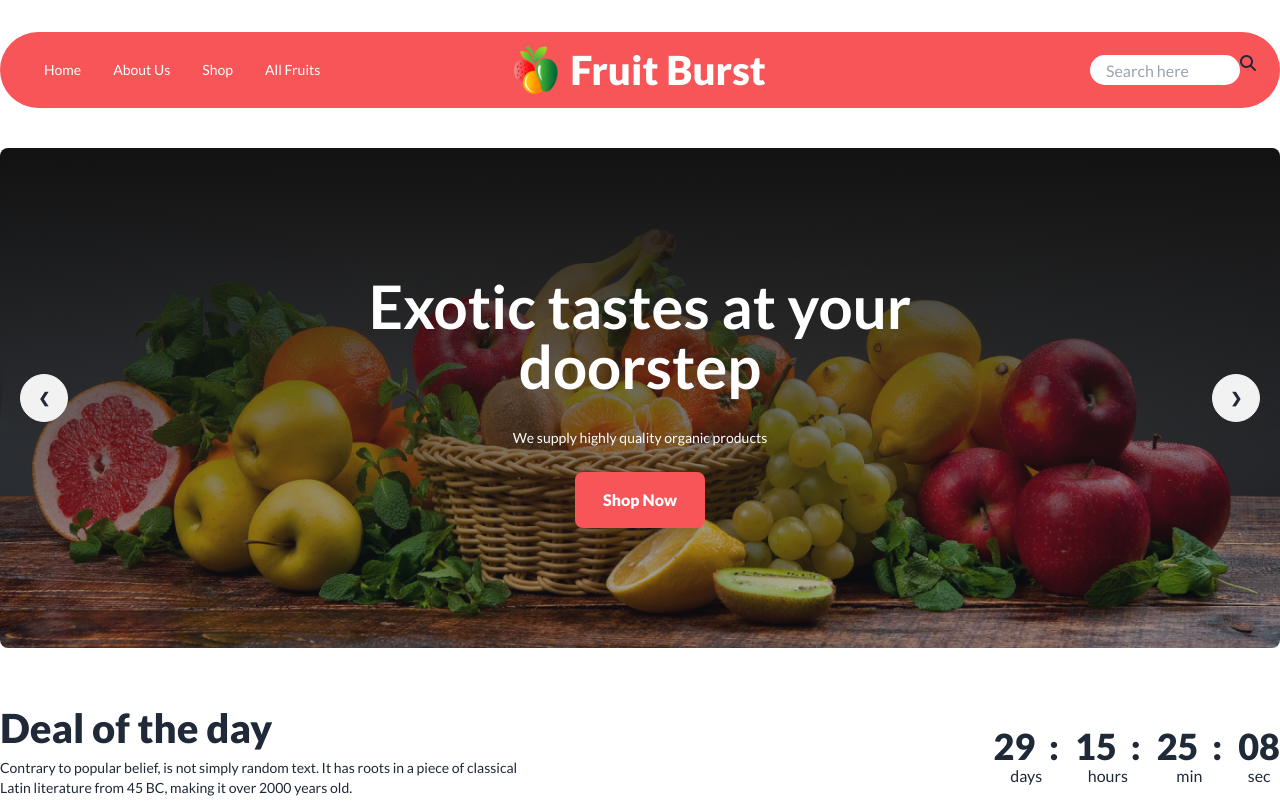
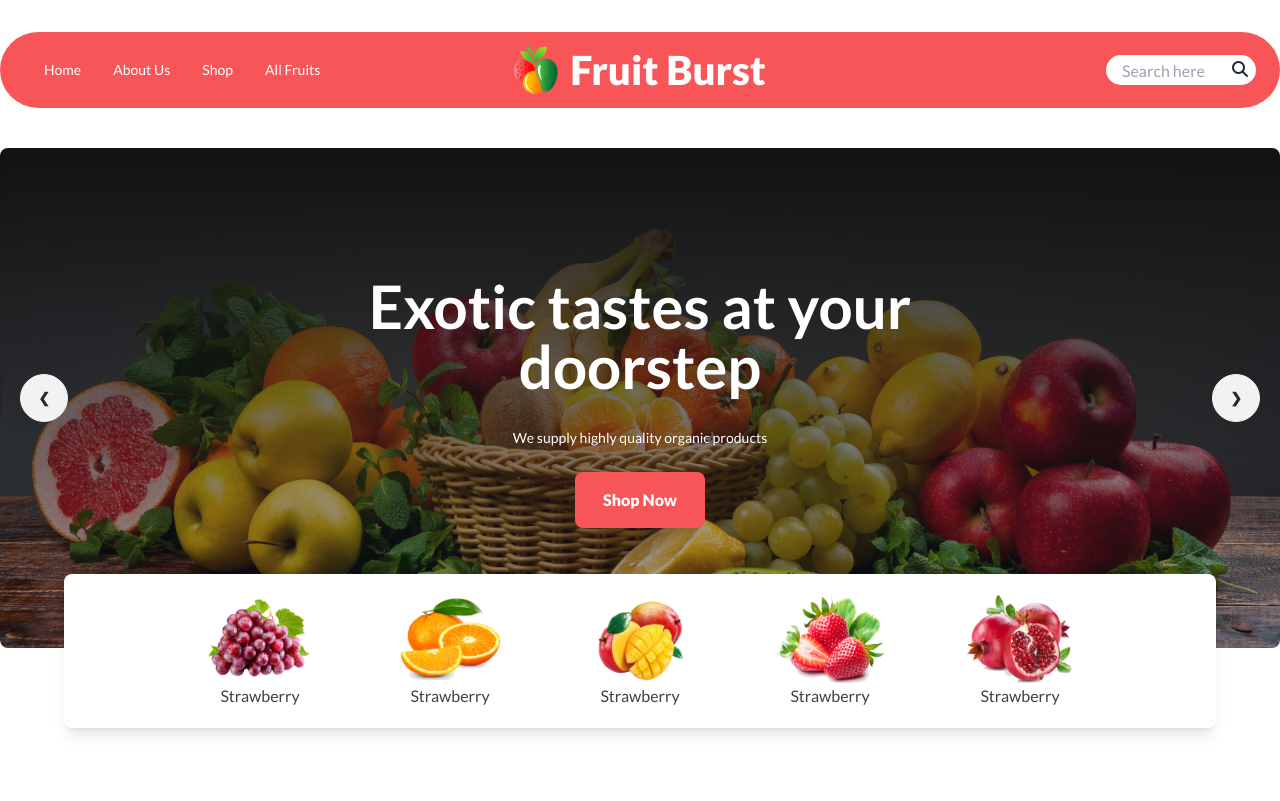
Before and after one commit to amitkumer051/fruit-brust-assignment-3, a plain HTML site: page index.html in a window 1280 px wide. Shown: the top 801 px of the page. Drawn offline with nearby package versions, Linux system fonts and the light colour scheme; grey boxes are pictures that could not be loaded.

Commit message:
added some topic

```diff
--- a/index.html
+++ b/index.html
@@ -73,15 +73,15 @@
           </div>
           <div class="navbar-end  hidden md:flex lg:flex">
             <input type="text" placeholder="Search here "
-              class="rounded-full input input-bordered input-primary  md:border lg:border-0 h-[30px] w-[150px]" />
-              <i class="fa-solid fa-magnifying-glass"></i>
+              class="rounded-full relative input input-bordered input-primary  md:border lg:border-0 h-[30px] w-[150px]" />
+              <i class="fa-solid fa-magnifying-glass absolute pr-2 pt-1.5"></i>
           </div>
         </div>
       </div>
     </nav>
  <!-- slider banner -->
     <section class="text-center container mx-auto lg:mt-10 p-5 lg:p-0 ">
-      <div class="container mx-auto ">
+      <div class="container mx-auto relative">
         <div class="carousel w-full h-[500px] rounded-lg">
           <div id="slide1" class="carousel-item relative w-full">
             <div class="mx-auto container">
@@ -135,7 +135,6 @@
                 <a href="#slide2" class="btn btn-circle">❮</a>
                 <a href="#slide4" class="btn btn-circle">❯</a>
               </div>
-
             </div>
           </div>
           <div id="slide4" class="carousel-item relative w-full">
@@ -158,12 +157,39 @@
           </div>
         </div>
       </div>
+
+      <div class=" mx-16 -mt-20  relative ">
+        <div class="  shadow-lg hidden lg:flex bg-white rounded-lg ">
+          <div class="mx-auto grid grid-cols-5 py-5 px-10  gap-20">
+            <div>
+              <img class="w-[110px] h-[90px] mx-auto" src="images/fruit1.png" alt="">
+              <p class="text-base text-[#121212cc]">Strawberry</p>
+            </div>
+            <div>
+              <img class="w-[110px] h-[90px] mx-auto" src="images/fruit2.png" alt="">
+              <p class="text-base text-[#121212cc]">Strawberry</p>
+            </div>
+            <div>
+              <img class="w-[110px] h-[90px] mx-auto" src="images/fruit3.png" alt="">
+              <p class="text-base text-[#121212cc]">Strawberry</p>
+            </div>
+            <div>
+              <img class="w-[110px] h-[90px] mx-auto" src="images/fruit4.png" alt="">
+              <p class="text-base text-[#121212cc]">Strawberry</p>
+            </div>
+            <div>
+              <img class="w-[110px] h-[90px] mx-auto" src="images/fruit5.png" alt="">
+              <p class="text-base text-[#121212cc]">Strawberry</p>
+            </div>
+          </div>
+        </div>
+      </div>
     </section>
   </header>
   <main>
     <!-- Date time section -->
    <section >
-    <div class="flex flex-col lg:flex-row container mx-auto lg:justify-between items-center lg:mt-11 p-5 lg:p-0 space-y-5">
+    <div class="flex flex-col lg:flex-row container mx-auto lg:justify-between items-center lg:mt-36 p-5 lg:p-0 space-y-5">
       <div>
         <h2 class="text-[40px] font-extrabold text-center lg:text-start">Deal of the day</h2>
         <p class=" font-medium  text-sm text-center lg:text-start">Contrary to popular belief, is not simply random text. It has roots in a piece of classical <br>Latin literature from 45 BC, making it over 2000 years old.</p>
@@ -290,7 +316,7 @@
         <div class="hero-content text-center text-neutral-content">
             <div class="">
               <h1 class="mb-5 text-5xl font-bold text-[#FFF]">Meet the team section</h1>
-              <p class="mb-5 text-[#FFF] text-sm">Contrary to popular belief, is not simply random text. It has roots in a piece of classical <br>Latin literature from 45 BC, making it over 2000 years old.</p>
+              <p class="mb-5 text-[#FFF] text-sm leading-6">Contrary to popular belief, is not simply random text. It has roots in a piece of classical <br>Latin literature from 45 BC, making it over 2000 years old.</p>
           <div class="grid grid-cols-1 lg:grid-cols-4 md:grid-cols-2 mt-10 lg:space-x-16 space-y-10 md:space-y-0 lg:space-y-0 ">
             <div class="mx-auto">
               <img class="w-[100px] h-[100px] mx-auto" src="images/member1.png" alt="">
@@ -338,6 +364,28 @@
       </div>
     </div>
    </section>
+   <!-- Why Choose Us -->
+   <section class="container mx-auto mt-12">
+    <div class=" text-center">
+      <h2 class="text-[40px] mb-3 font-extrabold">Why Choose Us</h2>
+      <p class=" font-medium  text-sm leading-6 text-[#12121299] ">Contrary to popular belief, is not simply random text. It has roots in a piece of classical <br>Latin literature from 45 BC, making it over 2000 years old.</p>
+    </div>
+    <div>
+      <div>
+        <img src="" alt="">
+        <div>
+            <h2>Dedicated Team</h2>
+            <p>Professional employees are there for you to pick the most amazing and fresh fruits.</p>
+        </div>
+      </div>
+      <div>
+
+      </div>
+      <div>
+
+      </div>
+    </div>
+   </section>
   </main>
   <footer>
 
```
